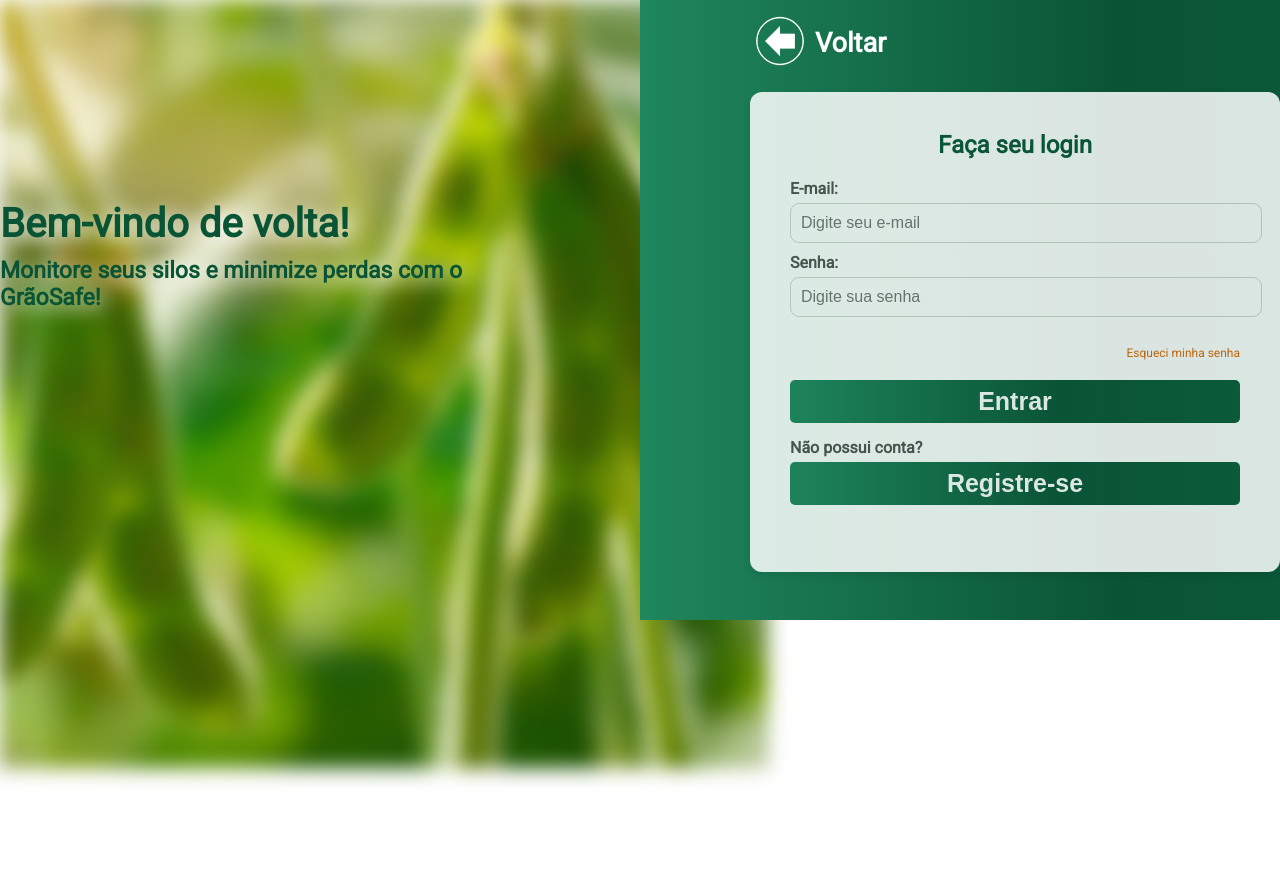
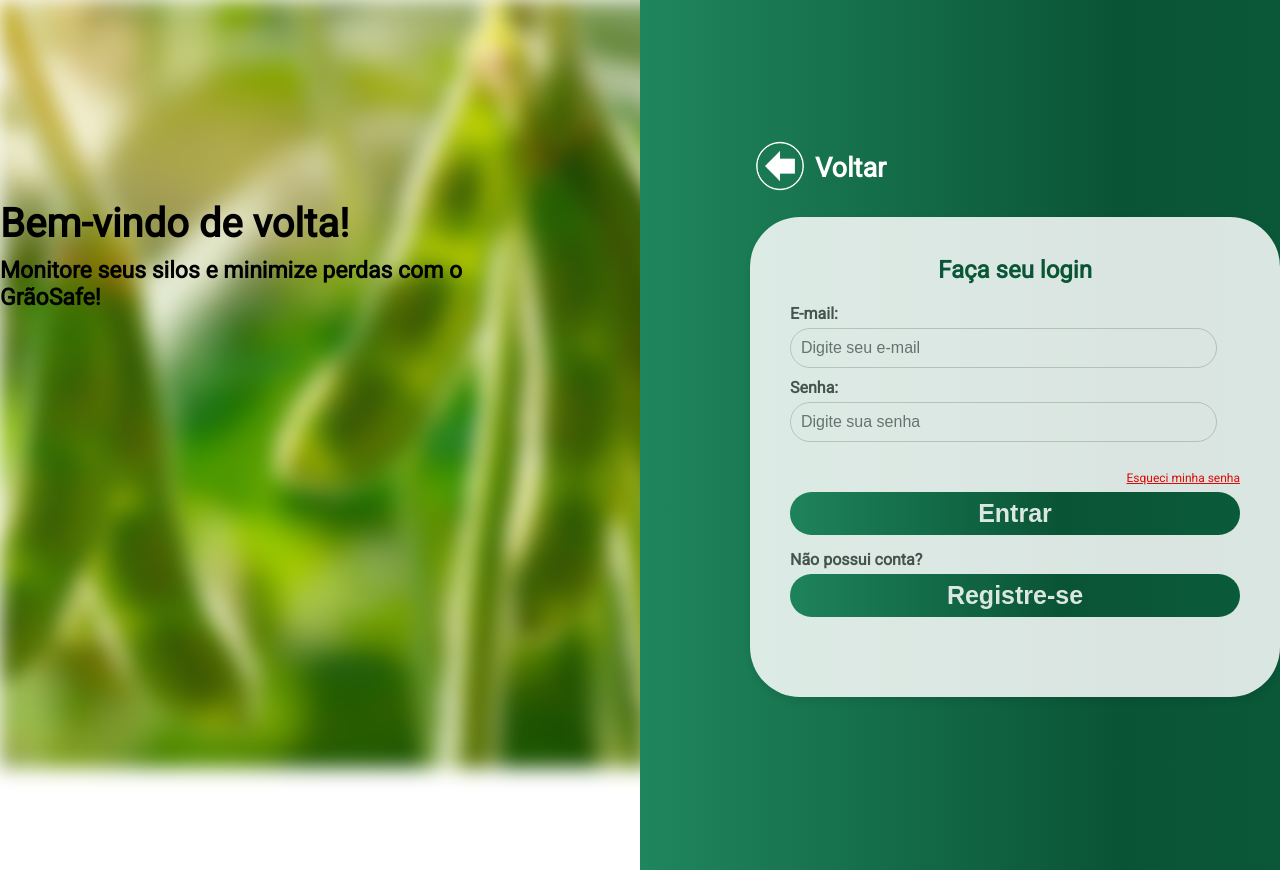
Before and after one commit to GraoSafe/SPRINT-3, a plain HTML site: page Algoritmos/Site-Oficial/html/login.html in a window 1280 px wide. Shown: the top 870 px of the page. Before the commit the page ends 800 px from the top, so only its background shows below. Drawn offline with nearby package versions, Linux system fonts and the light colour scheme; a script that the page names is missing.

Commit message:
Ajustando telas de login e cadastro

```diff
--- a/Algoritmos/Site-Oficial/css/login-registro.css
+++ b/Algoritmos/Site-Oficial/css/login-registro.css
@@ -30,18 +30,16 @@
 
 .bemvindo h1{
     font-weight: bolder;
-    color: #0A5436;
+    color: #000;
     margin: 200px 750px 0px 0px;
-    filter: drop-shadow(5px 3px 10px white);
     font-size: 40px;
 }
 
 .bemvindo h2{
     font-weight: bolder;
     font-size: larger;
-    color: #0A5436;
+    color: #000;
     margin: 10px 750px 0px 0px;
-    filter: drop-shadow(5px 3px 10px white);
     font-size: 23px;
 }
 
@@ -65,7 +63,7 @@
 
     height: fit-content;
     width: 800px;
-    height: 550px;
+    height: 100%;
     z-index: 2;
 
 
@@ -131,7 +129,7 @@
     padding: 20px 40px 60px 40px;
     margin-bottom: 10px;
     margin-right: 50px;
-    border-radius: 12px;
+    border-radius: 50px;
     box-shadow: 0 4px 10px rgba(0, 0, 0, 0.1);
     max-width: 450px;
     height: 400px;
@@ -178,10 +176,10 @@
 }
 
 input {
-    width: 100%;
+    width: 90%;
     padding: 10px;
     border: 1px solid #CDD6CB;
-    border-radius: 9px;
+    border-radius: 50px;
     font-size: 100%;
 }
 
@@ -194,9 +192,9 @@
     display: block;
     text-align: right;
     font-size: 12px;
-    color: #DB6901;
-    text-decoration: none;
-    margin-bottom: 20px;
+    color: red;
+    text-decoration: underline;
+    margin-bottom: 7px;
 }
 
 .botao {
@@ -204,8 +202,8 @@
     color: white;
     border: none;
     padding: 7px;
-    width: 100%;
-    border-radius: 5px;
+    width: 100% ;
+    border-radius: 50px;
     cursor: pointer;
     font-weight: bold;
     font-size: 25px;
@@ -218,7 +216,7 @@
     border: none;
     padding: 7px;
     width: 100%;
-    border-radius: 5px;
+    border-radius: 50px;
     cursor: pointer;
     font-weight: bold;
     font-size: 25px;
--- a/Algoritmos/Site-Oficial/css/simulador.css
+++ b/Algoritmos/Site-Oficial/css/simulador.css
@@ -49,7 +49,6 @@
 
 .navbar a:hover {
     color: rgb(240, 91, 37);
-    font-size: 33px;
     transition: all 0.3s ease-in-out;
 }
 
@@ -148,6 +147,7 @@
     width: 30%;
     padding: 15px;
     font-size: 20px;
+    transition: 0.3s;
 
     border-top-right-radius: 25px;
     border-bottom-left-radius: 25px;
@@ -156,7 +156,7 @@
 
 .calc-button:hover {
     background-color: #DB6900;
-    transition: background-color 0.3s;
+    transition: 0.3s;
 }
 
 .onda {
```
Also changed, not shown: Algoritmos/Site-Oficial/css/home.css (+9 -18 lines), Algoritmos/Site-Oficial/html/home.html (+1 -0 lines).
